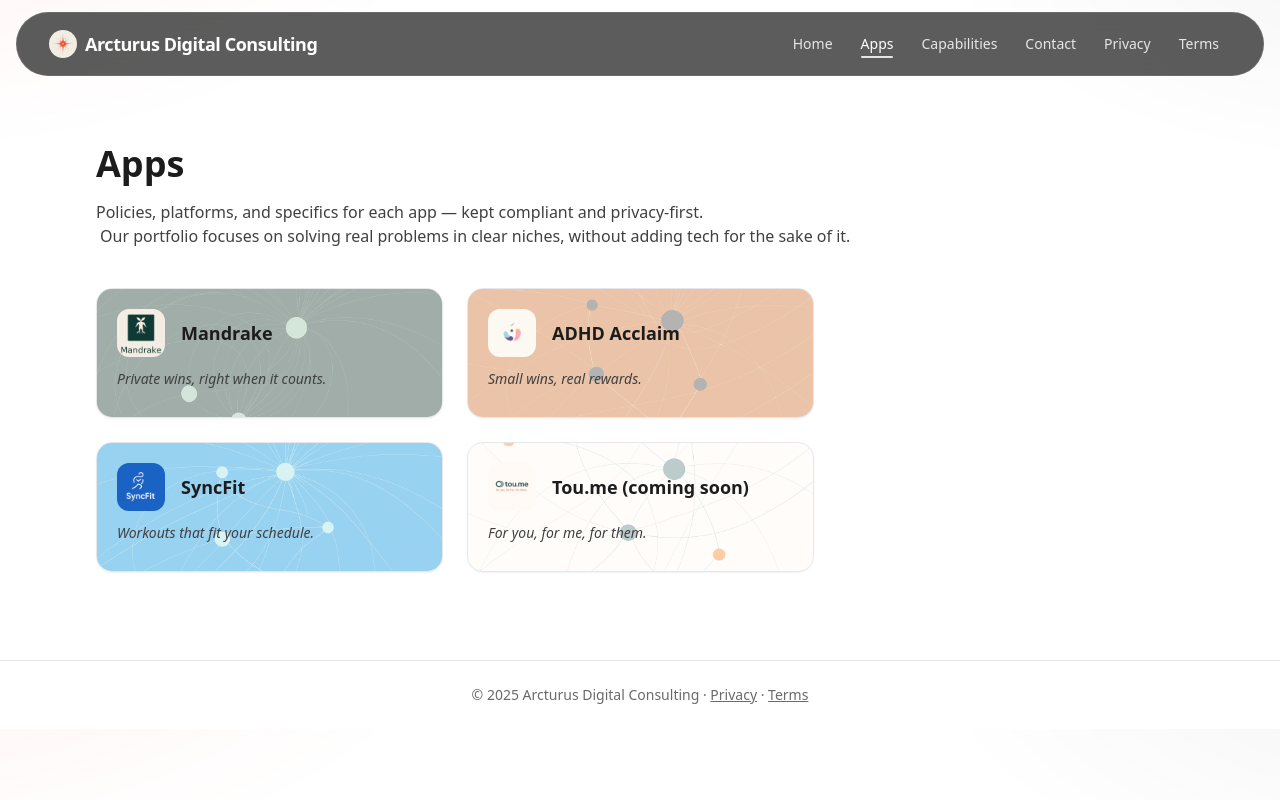
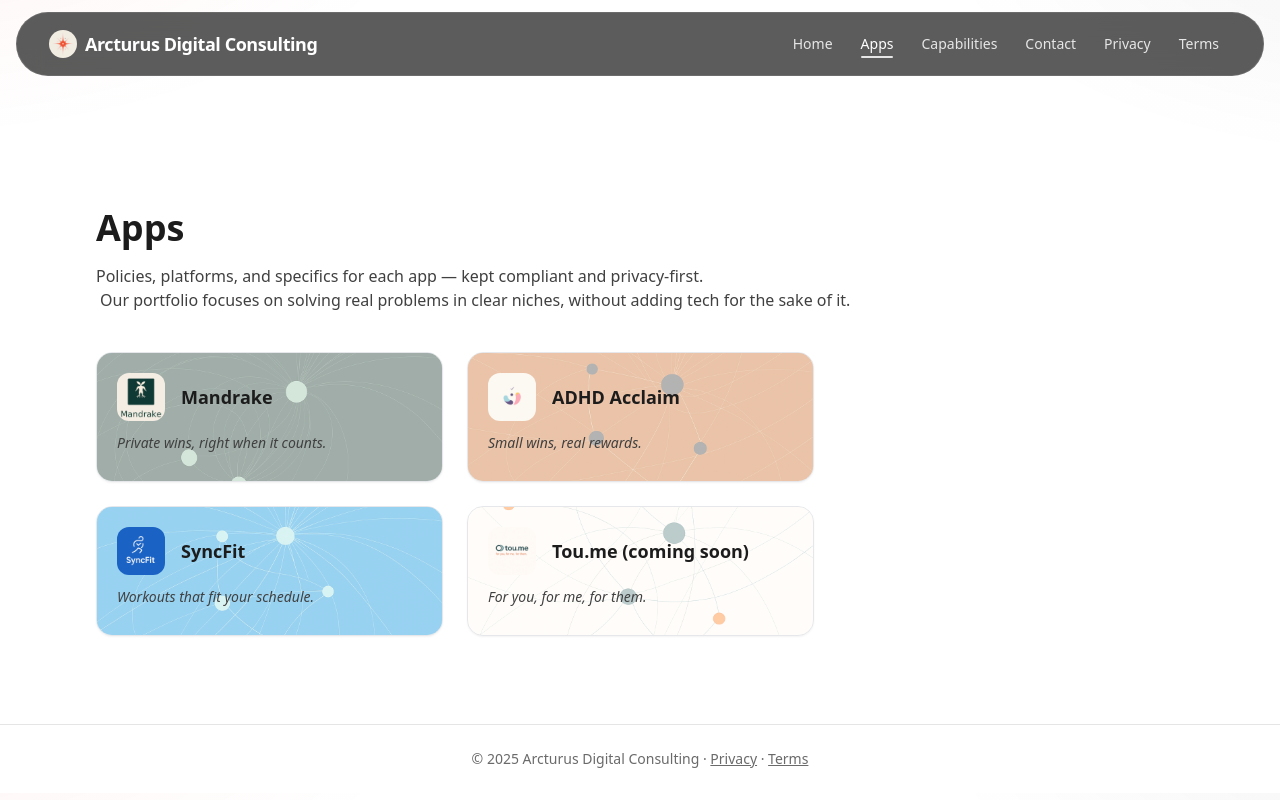
Before and after one commit to repinfaust/arcturusdc.github.io, a Next.js app: page /apps in a window 1280 px wide. Built offline with nearby package versions, Linux system fonts and the light colour scheme.

Commit message:
Update layout.js

```diff
--- a/src/app/layout.js
+++ b/src/app/layout.js
@@ -1,7 +1,7 @@
 import "./globals.css";
 import Header from "@/components/Header";
-import HeaderSpacer from "@/components/HeaderSpacer";
-import Footer from "@/components/Footer";
+import Footer from "@/components/Footer"; // if you created one
+import Script from "next/script";
 
 export const metadata = {
   title: "Arcturus Digital Consulting",
@@ -11,11 +11,27 @@ export const metadata = {
 export default function RootLayout({ children }) {
   return (
     <html lang="en-GB">
+      <head>
+        {/* Google Analytics */}
+        <Script
+          src="https://www.googletagmanager.com/gtag/js?id=G-C49YV15ZT6"
+          strategy="afterInteractive"
+        />
+        <Script id="google-analytics" strategy="afterInteractive">
+          {`
+            window.dataLayer = window.dataLayer || [];
+            function gtag(){dataLayer.push(arguments);}
+            gtag('js', new Date());
+            gtag('config', 'G-C49YV15ZT6');
+          `}
+        </Script>
+      </head>
       <body className="bg-paper text-ink bg-starburst">
         <Header />
-        <HeaderSpacer />
-        <main>{children}</main>
-        <Footer />   {/* will only show after page content */}
+        {/* Spacer so content doesn't sit under the fixed header */}
+        <div className="h-20 md:h-24" />
+        {children}
+        <Footer />
       </body>
     </html>
   );
```
